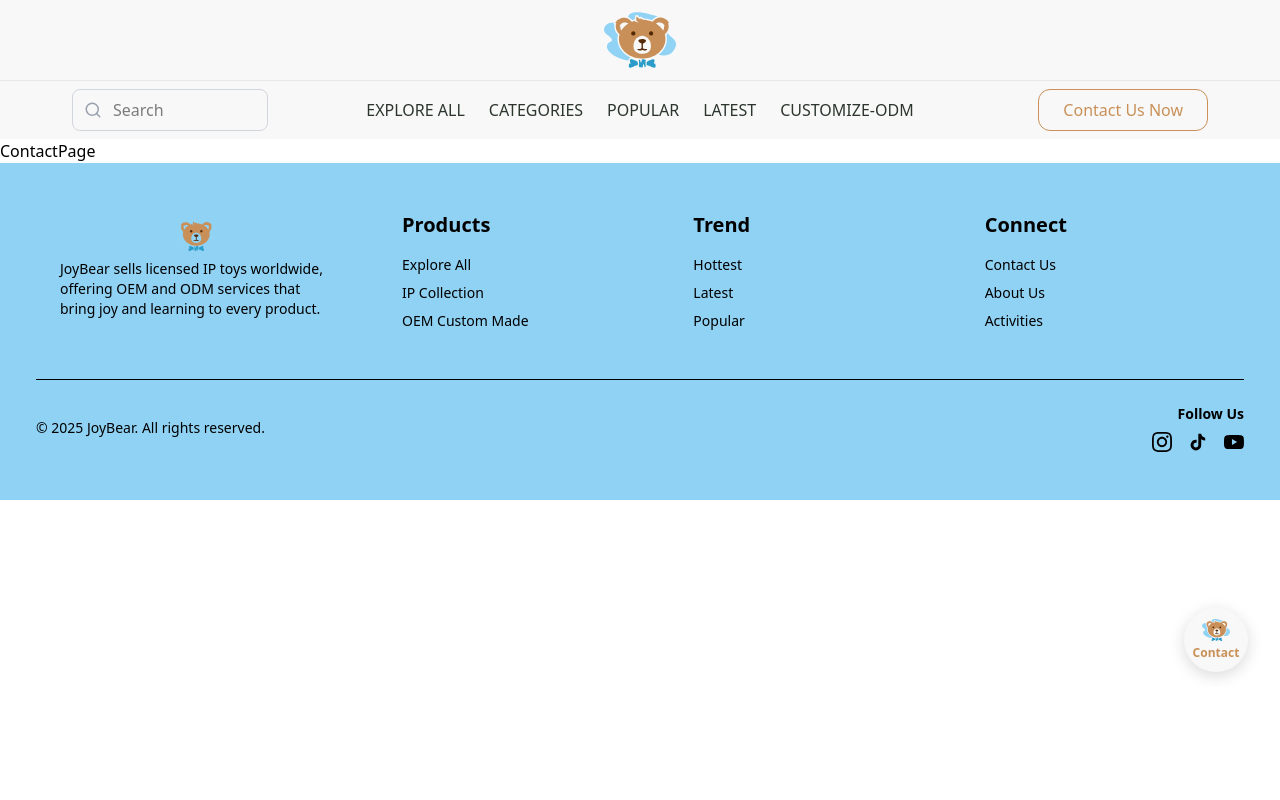
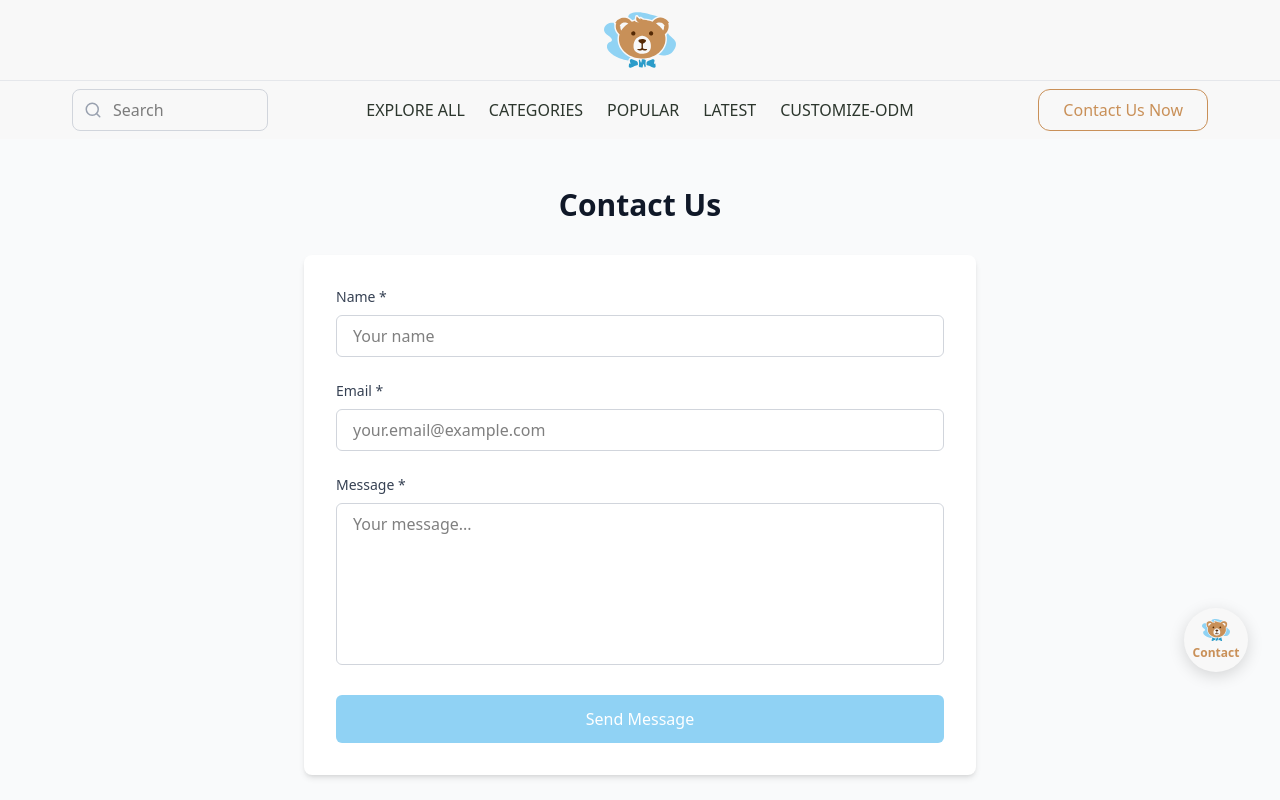
Before and after one commit to ThundeRayn/Joy-Bear, a React (Vite) app: page /contact in a window 1280 px wide. Shown: the top 800 px of the page. Built offline with nearby package versions, Linux system fonts and the light colour scheme; no server answers.

Commit message:
contact form page

```diff
--- a/src/components/ContactFloat.tsx
+++ b/src/components/ContactFloat.tsx
@@ -38,7 +38,7 @@ const ContactFloat = () => {
     <div>
         {/* Floating contact button */}
         <a
-            href="mailto:hello@joybear.com"
+            href="/contact"
             className="fixed right-8 z-50 w-16 h-16 flex items-center justify-center rounded-full bg-Joygrey shadow-lg text-Joybrown text-lg font-bold hover:bg-Joyblue transition"
             style={{ boxShadow: "0 4px 16px rgba(0,0,0,0.15)", bottom: `${bottomPosition * 4}px`, transition: 'bottom 0.3s ease' }}
         >
--- a/src/components/HomePage/Footer.tsx
+++ b/src/components/HomePage/Footer.tsx
@@ -74,7 +74,7 @@ const Footer = () => {
                     <div className={columnClass}>
                         <h3 className={headingClass}>Connect</h3>
                         <ul className={listClass}>
-                            <li><a href="mailto:hello@joybear.com" className={linkClass}>Contact Us</a></li>
+                            <li><a href="/contact" className={linkClass}>Contact Us</a></li>
                             <li><a href="/about" className={linkClass}>About Us</a></li>
                             <li><a href={`/activity/${slug.current}`}  className={linkClass}>Activities</a></li>
                         </ul>
--- a/src/components/Navbar.tsx
+++ b/src/components/Navbar.tsx
@@ -141,7 +141,7 @@ const Navbar = () => {
             {/* Contact us on right */}
             <div className="flex-1 flex justify-end">
               <a
-                href="mailto:hello@joybear.com"
+                href="/contact"
                 className="inline-block px-6 py-2 rounded-xl border border-Joybrown text-Joybrown font-medium transition-colors duration-200 hover:text-[#8b6f47] hover:border-[#8b6f47] whitespace-nowrap"
               >
                 Contact Us Now
--- a/src/pages/ContactPage.tsx
+++ b/src/pages/ContactPage.tsx
@@ -1,9 +1,117 @@
-
+import { useState } from "react";
 
 const ContactPage = () => {
+  const [formData, setFormData] = useState({
+    name: "",
+    email: "",
+    message: ""
+  });
+  const [status, setStatus] = useState<"idle" | "sending" | "success" | "error">("idle");
+
+  const handleChange = (e: React.ChangeEvent<HTMLInputElement | HTMLTextAreaElement>) => {
+    setFormData({
+      ...formData,
+      [e.target.name]: e.target.value
+    });
+  };
+
+  const handleSubmit = (e: React.FormEvent) => {
+    e.preventDefault();
+    setStatus("sending");
+
+    // Create mailto link with form data
+    const subject = encodeURIComponent(`Contact Form: Message from ${formData.name}`);
+    const body = encodeURIComponent(
+      `Name: ${formData.name}\nEmail: ${formData.email}\n\nMessage:\n${formData.message}`
+    );
+    const mailtoLink = `mailto:hello@joybear.com?subject=${subject}&body=${body}`;
+
+    // Open default email client
+    window.location.href = mailtoLink;
+
+    // Reset form and show success
+    setTimeout(() => {
+      setFormData({ name: "", email: "", message: "" });
+      setStatus("success");
+      setTimeout(() => setStatus("idle"), 3000);
+    }, 500);
+  };
+
   return (
-    <div>ContactPage</div>
-  )
-}
+    <div className="min-h-screen bg-gray-50 py-12 px-4 sm:px-6 lg:px-8">
+      <div className="max-w-2xl mx-auto">
+        <div className="text-center mb-8">
+          <h1 className="text-3xl font-bold text-gray-900">Contact Us</h1>
+        </div>
 
-export default ContactPage
+        <form onSubmit={handleSubmit} className="bg-white shadow-md rounded-lg p-8">
+          <div className="mb-6">
+            <label htmlFor="name" className="block text-sm font-medium text-gray-700 mb-2">
+              Name *
+            </label>
+            <input
+              type="text"
+              id="name"
+              name="name"
+              value={formData.name}
+              onChange={handleChange}
+              required
+              className="w-full px-4 py-2 border border-gray-300 rounded-md focus:ring-2 focus:ring-Joyblue focus:border-Joyblue outline-none transition"
+              placeholder="Your name"
+            />
+          </div>
+
+          <div className="mb-6">
+            <label htmlFor="email" className="block text-sm font-medium text-gray-700 mb-2">
+              Email *
+            </label>
+            <input
+              type="email"
+              id="email"
+              name="email"
+              value={formData.email}
+              onChange={handleChange}
+              required
+              className="w-full px-4 py-2 border border-gray-300 rounded-md focus:ring-2 focus:ring-Joyblue focus:border-Joyblue outline-none transition"
+              placeholder="your.email@example.com"
+            />
+          </div>
+
+          <div className="mb-6">
+            <label htmlFor="message" className="block text-sm font-medium text-gray-700 mb-2">
+              Message *
+            </label>
+            <textarea
+              id="message"
+              name="message"
+              value={formData.message}
+              onChange={handleChange}
+              required
+              rows={6}
+              className="w-full px-4 py-2 border border-gray-300 rounded-md focus:ring-2 focus:ring-Joyblue focus:border-Joyblue outline-none transition resize-none"
+              placeholder="Your message..."
+            />
+          </div>
+
+          <button
+            type="submit"
+            disabled={status === "sending"}
+            className="w-full bg-Joyblue text-white py-3 px-6 rounded-md font-medium hover:bg-Joybrown transition disabled:opacity-50 disabled:cursor-not-allowed"
+          >
+            {status === "sending" ? "Sending..." : "Send Message"}
+          </button>
+
+          {status === "success" && (
+            <div className="mt-4 p-4 bg-green-50 border border-green-200 rounded-md">
+              <p className="text-green-800 text-sm text-center">
+                Your email client should open. Please send the email to complete your message.
+              </p>
+            </div>
+          )}
+        </form>
+      </div>
+    </div>
+  );
+};
+
+export default ContactPage;
```
